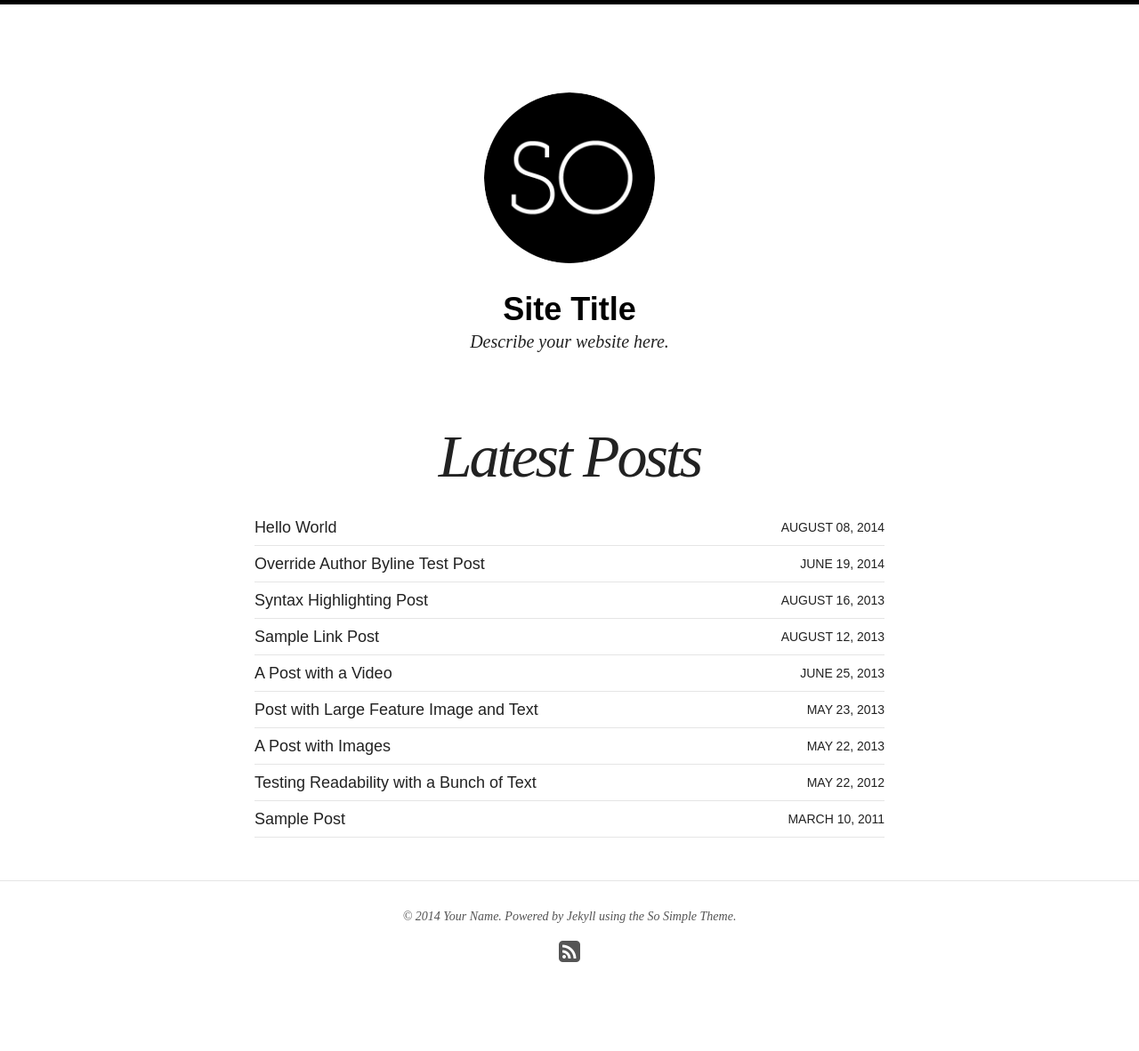
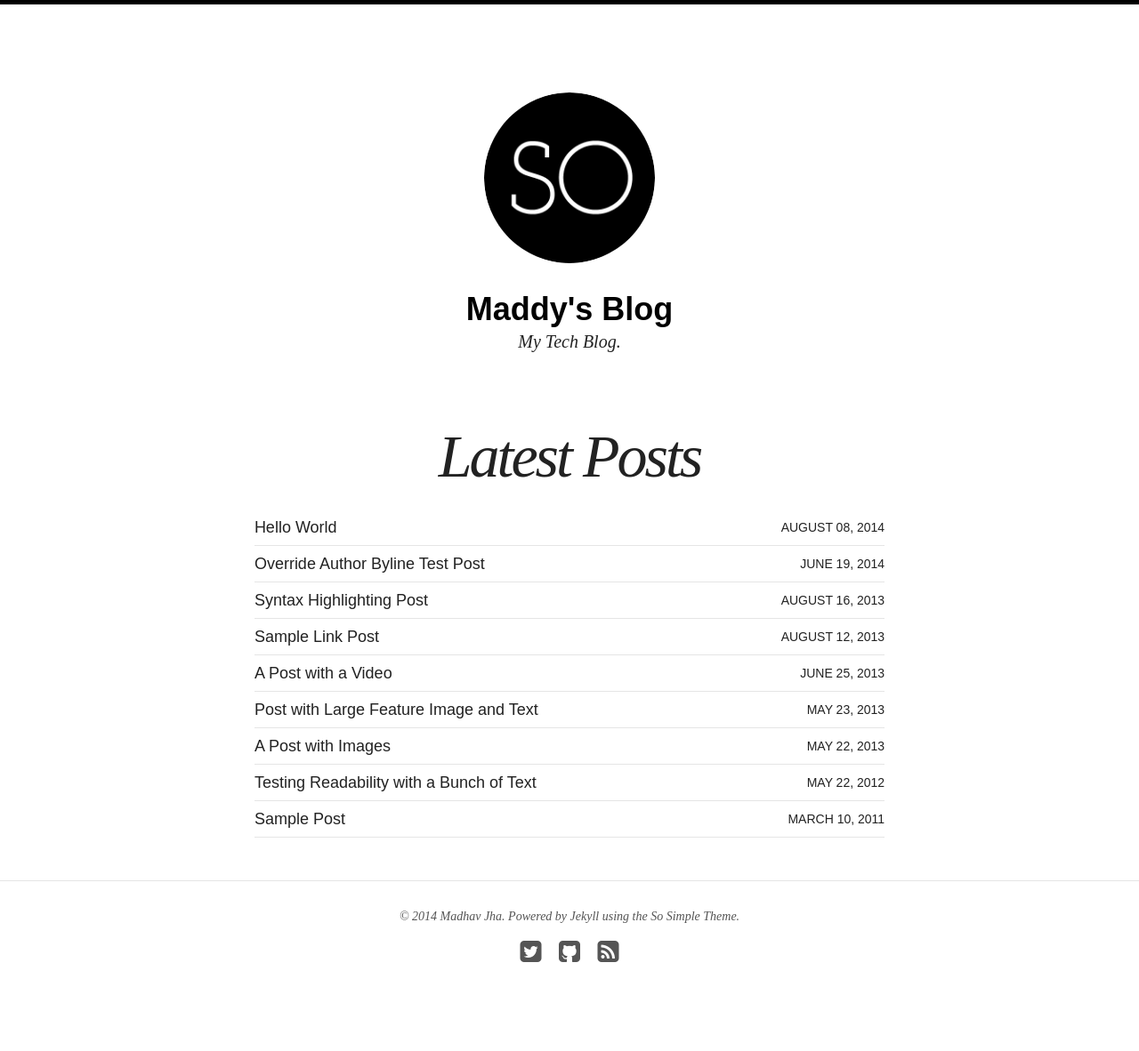
Before and after one commit to hammingcube/theme, a Jekyll site: the page built from index.html, in a window 1280 px wide. Shown: the whole page at 89% size. Built offline with Jekyll 4.4.1, drawn with Linux system fonts in a browser that asks for light colours; nearby versions of some CDN libraries.

Commit message:
some minor changes to _config.yml

```diff
--- a/_config.yml
+++ b/_config.yml
@@ -1,8 +1,8 @@
 # Site wide configuration
 
-title: Site Title
+title: Maddy's Blog
 locale: en_US
-description: Describe your website here.
+description: My Tech Blog.
 logo: site-logo.png
 search: true
 url:
@@ -32,13 +32,13 @@ exclude: ["lib", "config.rb", "Capfile", "config", "log", "Rakefile", "Rakefile.
 
 # Site owner
 owner:
-  name: Your Name
+  name: Madhav Jha
   avatar: bio-photo.jpg
-  email: you@email.com
+  email: madhavjha@gmail.com
   disqus-shortname:
-  twitter: #username
+  twitter: madhavjha
   facebook: #username
-  github: #username
+  github: maddyonline
   stackexchange: #http://stackoverflow.com/users/123456/username
   linkedin: #username
   instagram: #username
```
